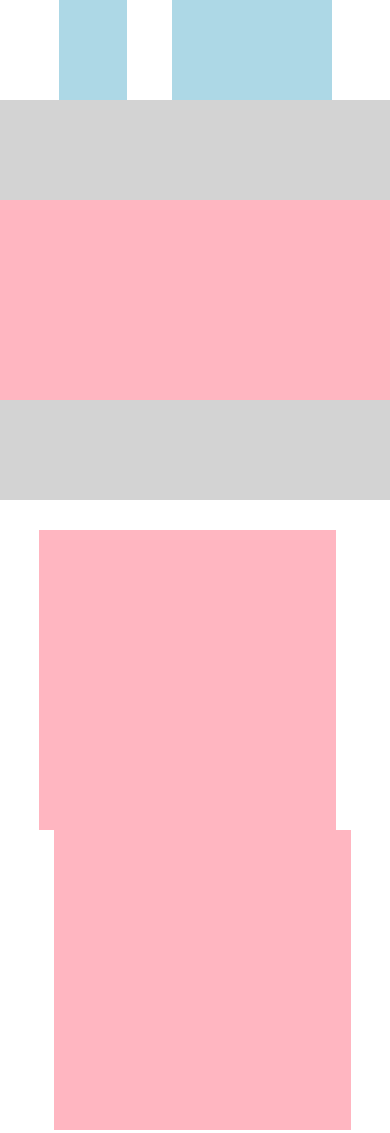
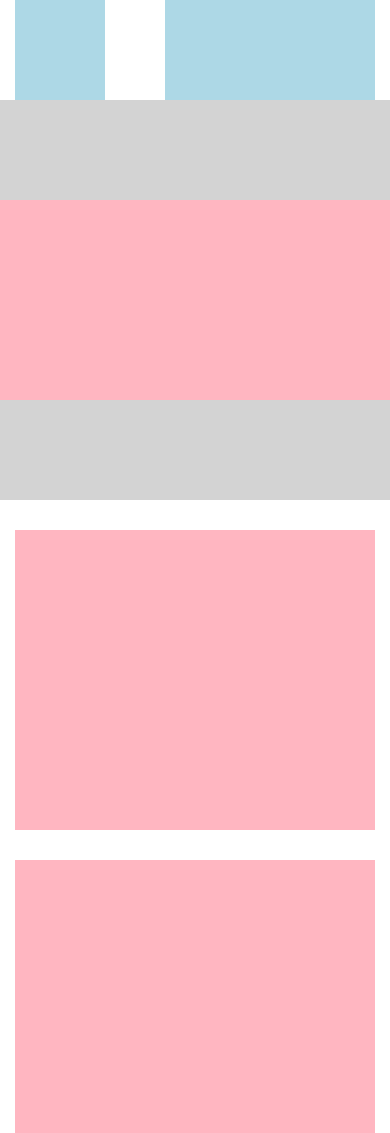
Before and after one commit to SimoneMicheletti/html-css-helbiz, a plain HTML site: page index.html in a window 390 px wide. Shown: the top 1133 px of the page. Drawn offline with nearby package versions, Linux system fonts and the light colour scheme.

Commit message:
Aggiornamento regole smartphone

```diff
--- a/css/style.css
+++ b/css/style.css
@@ -142,7 +142,27 @@ nav .row>div {
 
   .container-small , .container-large {
     width: 100%;
-    padding: 0 20px;
+    padding: 0 30px;
   }
 
 }
+
+
+
+/* REGOLE VERSIONE SMARTPHONE */
+
+@media all and (max-width: 768px) {
+  .container-small , .container-large {
+    width: 100%;
+    padding: 0 15px;
+  }
+
+  #monopattino,
+  #bicicletta,
+  #half-phone,
+  #city {
+    margin: 0 0 30px;
+  }
+
+
+}
```
